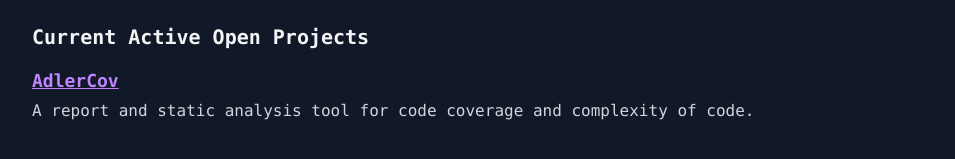
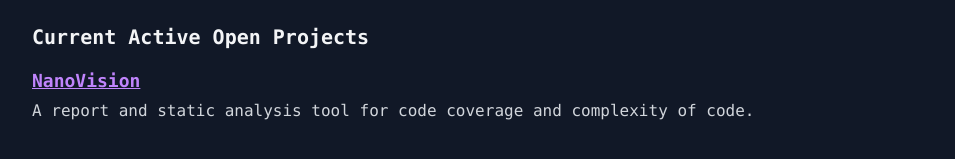
Before and after one commit to IgorBayerl/who_is_igorbayerl, a Next.js app: page / in a window 1280 px wide. Shown: the part 581-740 px from the top of the page, without its empty margins (160-1115 px from the left). Built offline with nearby package versions, Linux system fonts and the light colour scheme.

Commit message:
rename project

```diff
--- a/src/pages/index.tsx
+++ b/src/pages/index.tsx
@@ -134,12 +134,12 @@ export default function Home() {
           </h2>
           <div>
             <a
-              href="https://github.com/IgorBayerl/AdlerCov"
+              href="https://github.com/IgorBayerl/nanovision"
               className="text-lg font-semibold text-purple-400 hover:text-purple-300 underline"
               target="_blank"
               rel="noopener noreferrer"
             >
-              AdlerCov
+              NanoVision
             </a>
             <p className="text-gray-300 mt-1">
               A report and static analysis tool for code coverage and complexity
```
